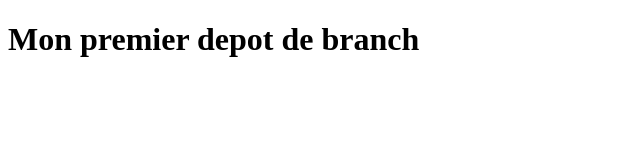
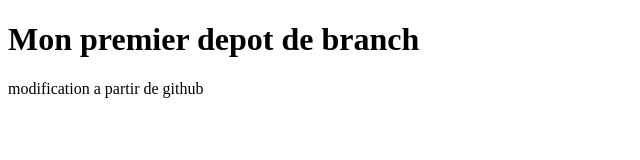
Before and after one commit to damos00/ExerciceGitHub, a plain HTML site: page karl/index.html in a window 1280 px wide. Shown: the whole page, without its empty margins (0-640 px from the left). Drawn offline with Linux system fonts and the light colour scheme.

Commit message:
Update index.html
un autre de Karl

```diff
--- a/karl/index.html
+++ b/karl/index.html
@@ -8,5 +8,6 @@
 </head>
 <body>
     <h1>Mon premier depot de branch</h1>
+    modification a partir de github
 </body>
 </html>
```
